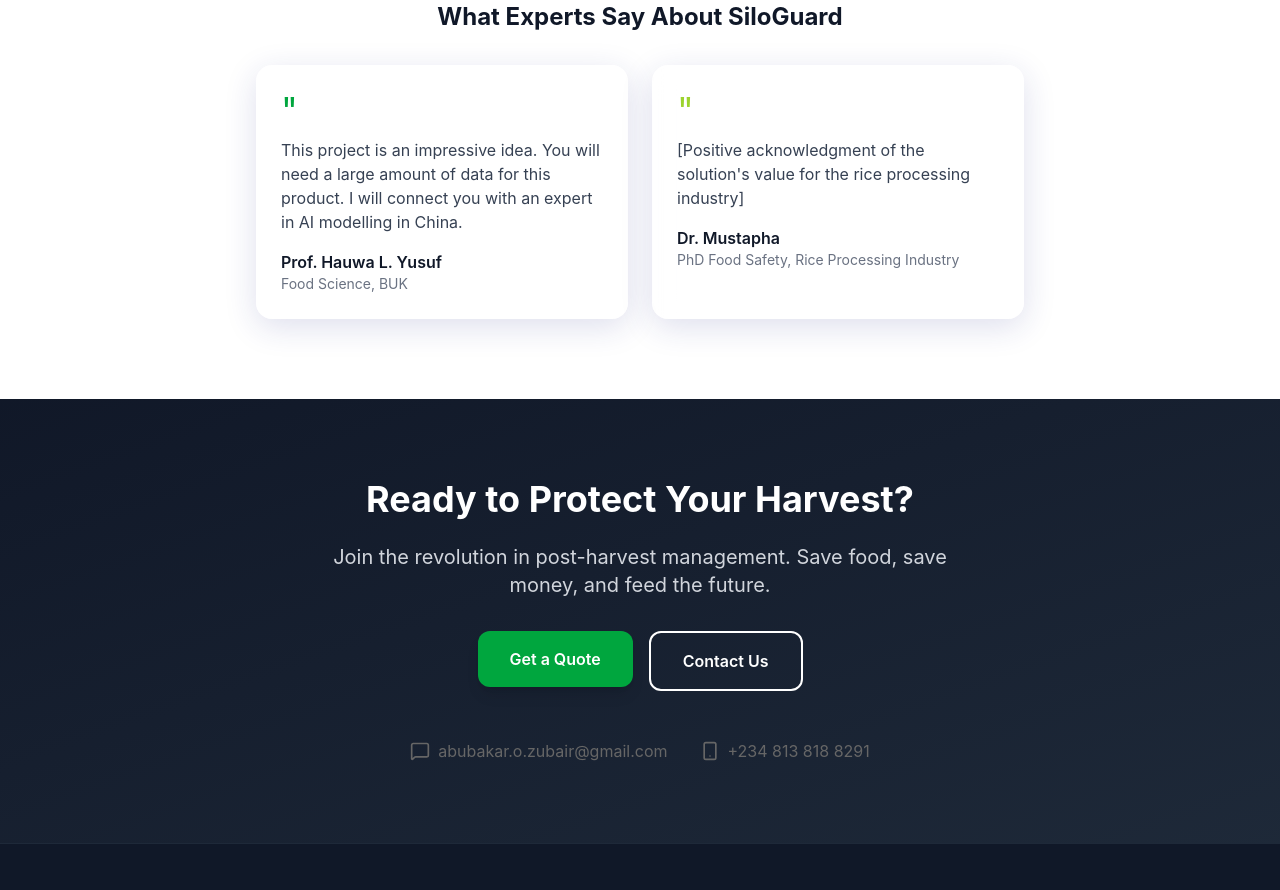
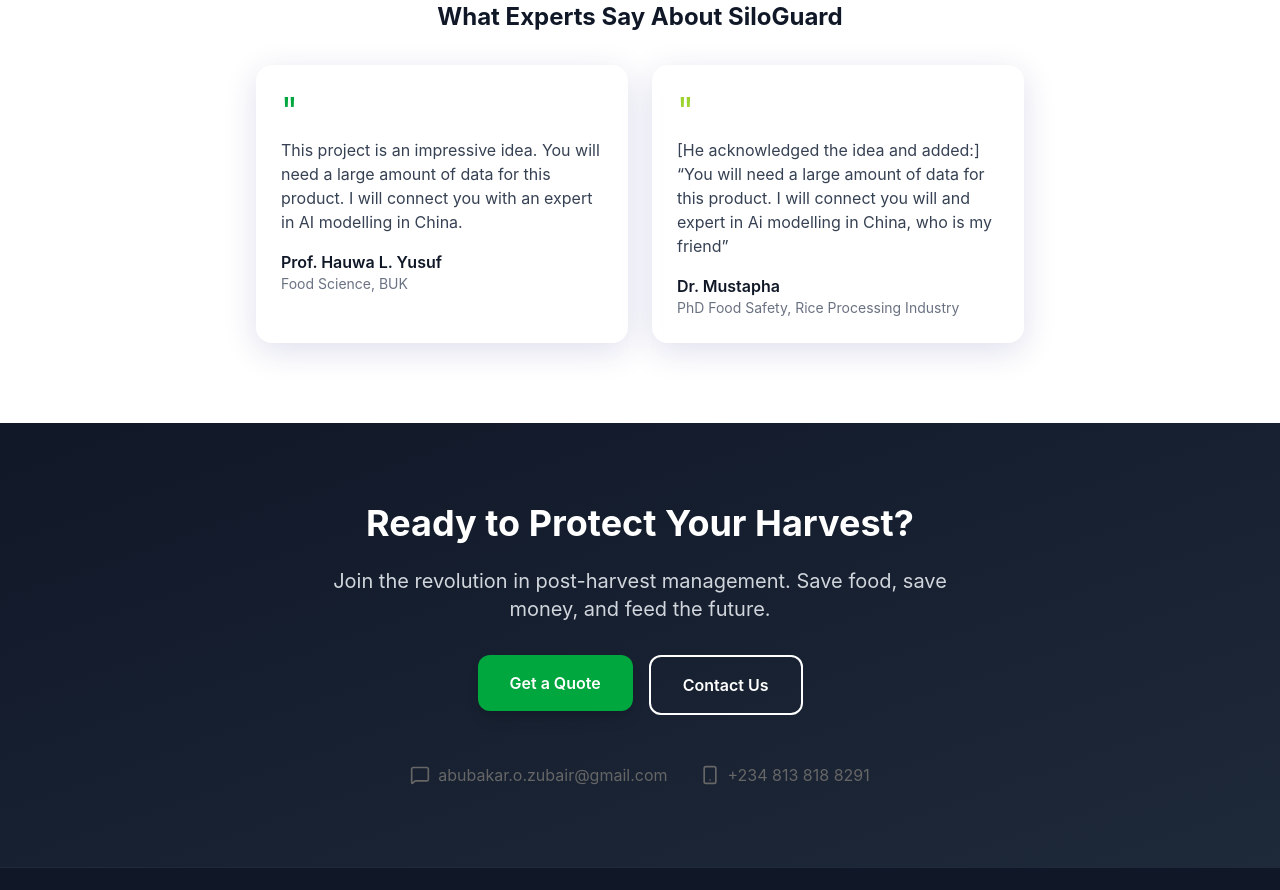
Before and after one commit to al-ibiewi/SiloGuard, a React (Vite) app: page / in a window 1280 px wide. Shown: the part 5340-6230 px from the top of the page. Built offline with nearby package versions, Linux system fonts and the light colour scheme; grey boxes are pictures that could not be loaded.

Commit message:
Update App.tsx

```diff
--- a/src/App.tsx
+++ b/src/App.tsx
@@ -698,7 +698,8 @@
               </div>
               <div className="bg-white/40 backdrop-blur-md p-6 rounded-2xl border border-white/20" style={{boxShadow: '0 8px 32px 0 rgba(31, 38, 135, 0.15)'}}>
                 <div className="text-4xl mb-2" style={{color: secondary}}>"</div>
-                <p className="text-gray-700 mb-4">[Positive acknowledgment of the solution's value for the rice processing industry]</p>
+                <p className="text-gray-700 mb-4">[He acknowledged the idea and added:]
+“You will need a large amount of data for this product. I will connect you will and expert in Ai modelling in China, who is my friend”</p>
                 <p className="font-semibold text-gray-900">Dr. Mustapha</p>
                 <p className="text-sm text-gray-500">PhD Food Safety, Rice Processing Industry</p>
               </div>
```
